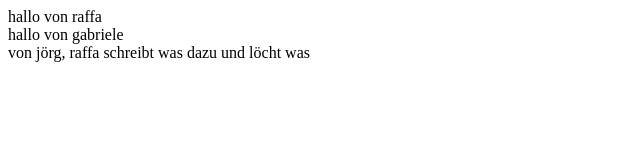
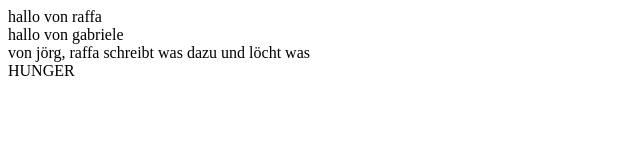
Before and after one commit to raffabyte/JOIN-2, a plain HTML site: page index.html in a window 1280 px wide. Shown: the full height of the page, 0-640 px from the left. Drawn offline with Linux system fonts and the light colour scheme.

Commit message:
added code

```diff
--- a/index.html
+++ b/index.html
@@ -1,3 +1,4 @@
 <div>hallo von raffa</div>
 <div>hallo von gabriele</div>
 <div>von jörg, raffa schreibt was dazu und löcht was</div>
+<div>HUNGER</div>
```
